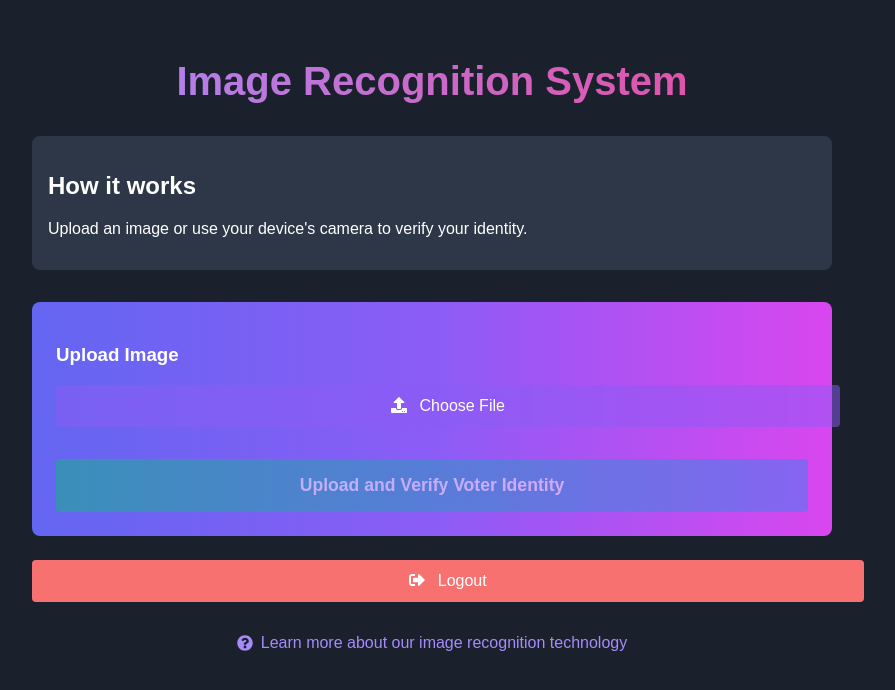
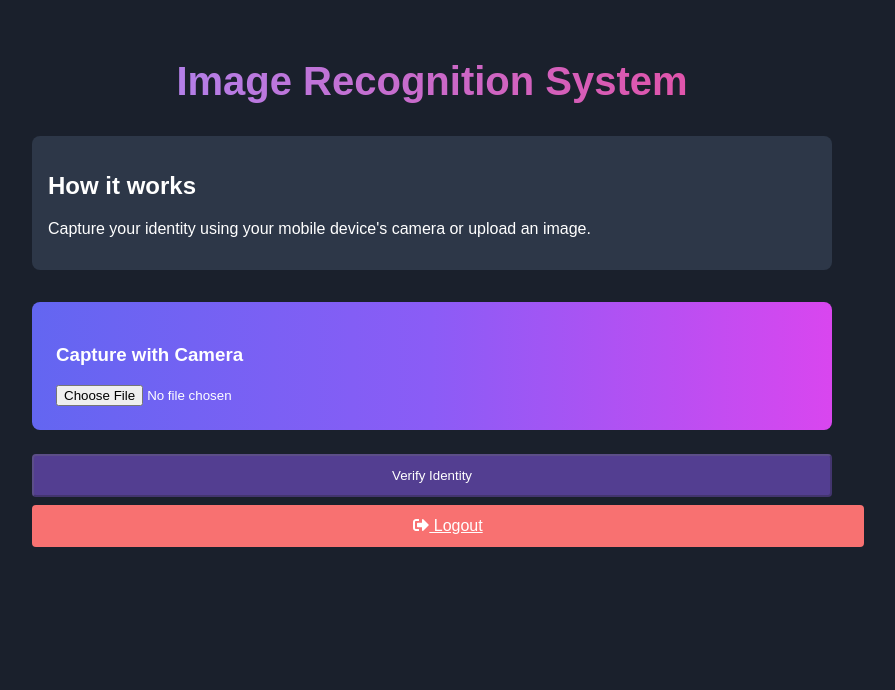
Before and after one commit to towet/biometric-facial-recognition-voting-system, a Flask app: page /capture in a window 1280 px wide. Shown: the top 690 px of the page, without its empty margins (208-1103 px from the left). Run offline with Flask 3, Linux system fonts and the light colour scheme; the visitor is signed in with stand-in values (Sample User, id 1).

Commit message:
Update capture.html

```diff
--- a/templates/capture.html
+++ b/templates/capture.html
@@ -37,78 +37,22 @@
             border-radius: 0.5rem;
             padding: 1.5rem;
             margin-bottom: 1.5rem;
-            transition: transform 0.3s ease;
-        }
-        .action-card:hover {
-            transform: scale(1.02);
         }
         .action-button {
             display: block;
             width: 100%;
             padding: 0.75rem 1rem;
             margin-top: 0.5rem;
-            border: none;
             border-radius: 0.25rem;
             background-color: rgba(139, 92, 246, 0.5);
             color: white;
             text-align: center;
             cursor: pointer;
-            transition: background-color 0.3s ease;
-            text-decoration: none;
-            font-size: 1rem;
         }
-        .action-button:hover {
-            background-color: rgba(139, 92, 246, 0.75);
-        }
-        .submit-button {
-            display: block;
-            width: 100%;
-            padding: 1rem;
-            margin-top: 2rem;
-            border: none;
-            border-radius: 0.25rem;
-            background: linear-gradient(to right, #10b981, #3b82f6);
-            color: white;
-            font-size: 1.1rem;
-            font-weight: bold;
-            cursor: pointer;
-            transition: opacity 0.3s ease;
-        }
-        .submit-button:disabled {
-            opacity: 0.5;
-            cursor: not-allowed;
-        }
-        .alert {
-            padding: 1rem;
-            border-radius: 0.25rem;
-            margin-top: 1rem;
-        }
-        .alert-warning {
-            background-color: #fcd34d;
-            color: #92400e;
-        }
-        .alert-success {
-            background-color: #10b981;
-            color: white;
-        }
-        .learn-more {
-            display: flex;
-            justify-content: center;
-            align-items: center;
-            margin-top: 2rem;
-            color: #a78bfa;
-            text-decoration: none;
-        }
-        .learn-more:hover {
-            text-decoration: underline;
-        }
-        #imagePreview, #video {
+        #imagePreview {
             max-width: 100%;
             margin-top: 1rem;
             border-radius: 0.5rem;
-        }
-        #video {
-            display: none;
         }
     </style>
 </head>
@@ -118,34 +62,19 @@
 
         <div class="info-box">
             <h2>How it works</h2>
-            <p>Upload an image or use your device's camera to verify your identity.</p>
+            <p>Capture your identity using your mobile device's camera or upload an image.</p>
         </div>
 
         <div class="action-card">
-            <h3>Upload Image</h3>
-            <form id="uploadForm" action="{{ url_for('upload_image') }}" method="POST" enctype="multipart/form-data">
-                <input type="file" name="image" id="imageInput" accept="image/*" style="display: none;">
-                <input type="hidden" name="image_data" id="imageData">
-                <label for="imageInput" class="action-button">
-                    <i class="fas fa-upload" style="margin-right: 0.5rem;"></i>
-                    Choose File
-                </label>
-                <img id="imagePreview" style="display: none;">
-                <video id="video" autoplay playsinline></video>
-                <canvas id="canvas" style="display:none;"></canvas>
-                <button type="button" id="captureButton" class="action-button" style="display: none;">
-                    <i class="fas fa-camera" style="margin-right: 0.5rem;"></i>
-                    Capture Image
-                </button>
-                <button type="submit" class="submit-button" id="uploadButton" disabled>
-                    Upload and Verify Voter Identity
-                </button>
-            </form>
+            <h3>Capture with Camera</h3>
+            <input type="file" accept="image/*" capture="environment" id="cameraInput">
+            <img id="imagePreview" style="display:none;">
         </div>
 
+        <button id="uploadButton" class="action-button" disabled>Verify Identity</button>
+
         <a href="{{ url_for('logout') }}" class="action-button" style="background-color: #f87171;">
-            <i class="fas fa-sign-out-alt" style="margin-right: 0.5rem;"></i>
-            Logout
+            <i class="fas fa-sign-out-alt"></i> Logout
         </a>
 
         {% with messages = get_flashed_messages() %}
@@ -155,65 +84,22 @@
               </div>
           {% endif %}
         {% endwith %}
-
-        <a href="#" class="learn-more">
-            <i class="fas fa-question-circle" style="margin-right: 0.5rem;"></i>
-            Learn more about our image recognition technology
-        </a>
     </div>
 
     <script>
-        document.addEventListener('DOMContentLoaded', () => {
-            const imageInput = document.getElementById('imageInput');
-            const imagePreview = document.getElementById('imagePreview');
-            const uploadButton = document.getElementById('uploadButton');
-            const video = document.getElementById('video');
-            const canvas = document.getElementById('canvas');
-            const captureButton = document.getElementById('captureButton');
-            const uploadForm = document.getElementById('uploadForm');
-            const imageData = document.getElementById('imageData');
-
-            // Check if the device has a camera
-            if ('mediaDevices' in navigator && 'getUserMedia' in navigator.mediaDevices) {
-                navigator.mediaDevices.getUserMedia({ video: { facingMode: 'user' } })
-                    .then((stream) => {
-                        video.srcObject = stream;
-                        video.style.display = 'block';
-                        captureButton.style.display = 'block';
-                    })
-                    .catch((err) => {
-                        console.error("Error accessing the camera:", err);
-                    });
-            }
-
-            imageInput.addEventListener('change', (event) => {
+        document.getElementById('cameraInput').addEventListener('change', function(event) {
             const file = event.target.files[0];
             if (file) {
                 const reader = new FileReader();
-                    reader.onload = (e) => {
-                        imagePreview.src = e.target.result;
-                        imagePreview.style.display = 'block';
-                        video.style.display = 'none';
-                        captureButton.style.display = 'none';
-                        uploadButton.disabled = false;
+                reader.onload = function(e) {
+                    const img = document.getElementById('imagePreview');
+                    img.src = e.target.result;
+                    img.style.display = 'block';
+                    document.getElementById('uploadButton').disabled = false; // Enable button after image is loaded
                 };
                 reader.readAsDataURL(file);
             }
         });
-
-            captureButton.addEventListener('click', () => {
-                canvas.width = video.videoWidth;
-                canvas.height = video.videoHeight;
-                canvas.getContext('2d').drawImage(video, 0, 0);
-                const imageDataUrl = canvas.toDataURL('image/jpeg');
-                imagePreview.src = imageDataUrl;
-                imagePreview.style.display = 'block';
-                video.style.display = 'none';
-                captureButton.style.display = 'none';
-                uploadButton.disabled = false;
-                imageData.value = imageDataUrl;
-            });
-
-            uploadForm.addEventListener('submit', (event) => {
-                if (imageData.value) {
-                    imageInput.
+    </script>
+</body>
+</html>
```
Lines whose indentation alone changed are shown as unchanged.
